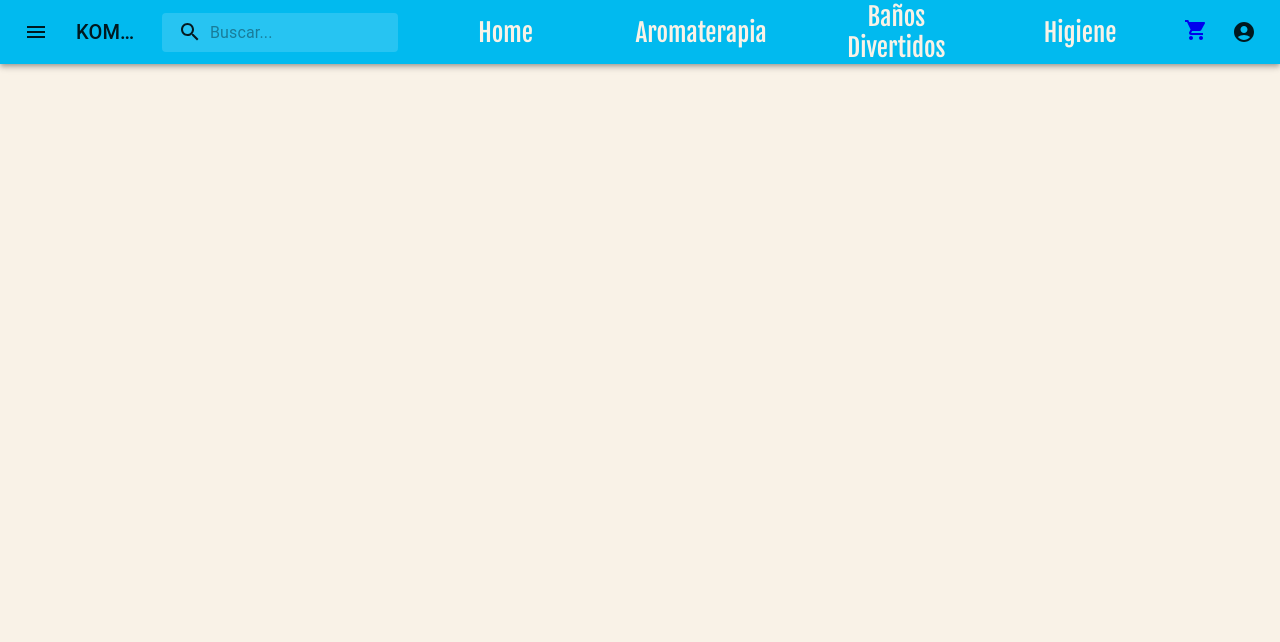
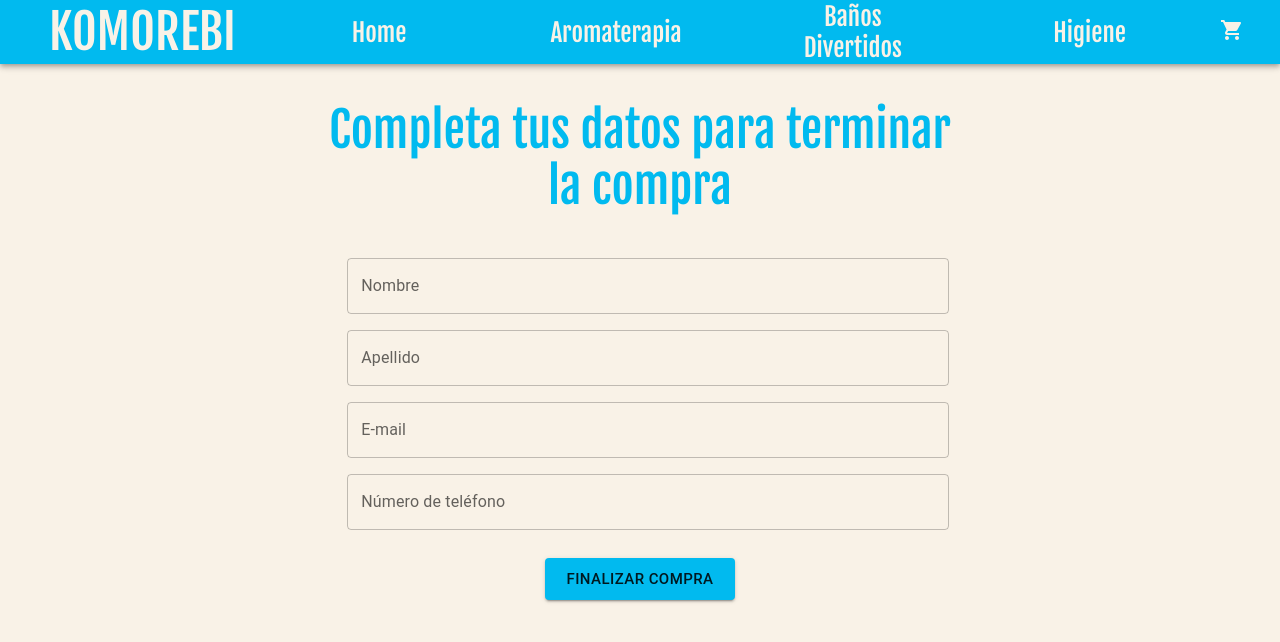
Before and after one commit to juaninoduerme/KomorebiReact, a React (Create React App) app: page /finishorder in a window 1280 px wide. Shown: the top 642 px of the page. Built offline with nearby package versions, Linux system fonts and the light colour scheme.

Commit message:
Proyecto terminado ♥

```diff
--- a/src/App.js
+++ b/src/App.js
@@ -9,6 +9,7 @@ import NavBar from './components/navbar/navbar';
 import ItemListContainer from './components/body/itemlistcontainer';
 import ItemDetailContainer from './components/body/itemdetailcontainer';
 import Cart from './components/body/cart';
+import FinishOrder from './components/body/finishorder';
 import { CartProvider } from './contexts/cartcontext';
 
 //THEME
@@ -37,6 +38,7 @@ function App() {
               <Route path="/category/:id" element={<ItemListContainer/>}/>
               <Route path="/item/:id" element={<ItemDetailContainer/>}/>
               <Route path="/cart" element={<Cart/>}/>
+              <Route path="/finishorder" element={<FinishOrder/>}/>
             </Routes>
           </CartProvider>
         </div>
--- /dev/null
+++ b/src/components/body/finishorder.jsx
@@ -0,0 +1,135 @@
+import { useState } from 'react';
+import Box from '@mui/material/Box';
+import TextField from '@mui/material/TextField';
+import Typography from '@mui/material/Typography';
+import Button from '@mui/material/Button';
+import { Link } from 'react-router-dom';
+
+//imports propiois
+import { useCart } from '../../contexts/cartcontext';
+import '../../index.css';
+import { collection, doc, getFirestore, addDoc, writeBatch } from "firebase/firestore";
+
+export default function FinishOrder() {
+
+    //context
+    const { cart, totalPriceCart, clearCart } = useCart();
+
+    //hooks
+    const [idOrder, setIdOrder] = useState(null);
+    const [nombre, setNombre] = useState(null);
+    const [apellido, setApellido] = useState(null);
+    const [email, setEmail] = useState(null);
+    const [telefono, setTelefono] = useState(null);
+
+    const finishOrder = () => {
+        const order = {
+            buyer: {
+              name: nombre,
+              lastname: apellido,
+              email: email,
+              phone: telefono
+            },
+            items: cart,
+            total: totalPriceCart()
+        };
+
+        const db = getFirestore();
+
+        const ordersCollection = collection(db, "orders");
+
+        addDoc(ordersCollection, order).then(({ id }) => {
+            setIdOrder(id);
+        });
+
+        updateStock();
+        clearCart();
+    };
+
+    const updateStock = () => {
+
+        const db = getFirestore();
+        const batch = writeBatch(db);
+
+        cart.forEach((item) => {
+          const itemRef = doc(db, "items", item.id);
+          batch.update(itemRef, { stock: item.stock - item.cantidad });
+        });
+
+        batch.commit();
+      };
+
+    return (
+        <div>
+            { idOrder == null ?
+
+                (<Box sx={{ margin: '3% auto', width: '50%', display: 'flex', justifyContent: 'center', flexDirection: 'column' }}>
+
+                    <Box sx={{ width: '100%'}}>
+                        <Typography className="titulos" variant="h3" gutterBottom component="div">
+                            Completa tus datos para terminar la compra
+                        </Typography>
+                    </Box>
+
+                    <Box
+                    component="form"
+                    sx={{
+                        margin: '3%',
+                        '& .MuiTextField-root': { m: 1, width: '100%' },
+                    }}
+                    noValidate
+                    autoComplete="off"
+                    >
+                        <TextField
+                        id="name"
+                        label="Nombre"
+                        value={nombre}
+                        color= "primary"
+                        onChange={(e) => setNombre(e.target.value)}
+                        />
+                        <TextField
+                        id="lastname"
+                        label="Apellido"
+                        value={apellido}
+                        color= "primary"
+                        onChange={(e) => setApellido(e.target.value)}
+                        />
+                        <TextField
+                        id="email"
+                        label="E-mail"
+                        value={email}
+                        color= "primary"
+                        onChange={(e) => setEmail(e.target.value)}
+                        />
+                        <TextField
+                        id="phone"
+                        label="Número de teléfono"
+                        value={telefono}
+                        color= "primary"
+                        onChange={(e) => setTelefono(e.target.value)}
+                        />
+                    </Box>
+                    <Box>
+                        <Button variant="contained" size="large" onClick={() => finishOrder()}>
+                            Finalizar Compra
+                        </Button>
+                    </Box>
+                </Box>)
+            :
+                (<Box sx={{ width: "50%", margin: "5% auto"}}>
+                    <Typography variant="h3" component="div">
+                        Tu orden ha sido cargada exitosamente.
+                    </Typography>
+                    <Typography variant="h3" component="div">
+                        El código de tu orden es: {idOrder}
+                    </Typography>
+                    <Typography variant="h3" component="div">
+                        <Link to="/" underline="none">
+                            Volvé a la tienda para conocer otros productos ♥
+                        </Link>
+                    </Typography>
+                </Box>)
+            }
+        </div>
+    );
+}
--- a/src/components/body/item.jsx
+++ b/src/components/body/item.jsx
@@ -12,6 +12,7 @@ import { Link } from 'react-router-dom';
 
 const Item = ({producto}) => {
 
+    //hooks
     const [initial, setInitial] = useState(1);
 
     return (
--- a/src/components/body/itemcount.jsx
+++ b/src/components/body/itemcount.jsx
@@ -13,11 +13,14 @@ import { useCart } from '../../contexts/cartcontext';
 
 const ItemCount = ({initial, producto}) => {
 
+    //context
+    const { cart, addItemCart } = useCart();
+
+    //hooks
     const [stockDinamico, setStockDinamico] = useState(producto.stock);
     const [countItems, setCountItems] = useState(initial);
 
-    const { cart, addItemCart } = useCart();
-
+    //funciones
     const AddItem = () => {
 
         const newCountItems = countItems + 1;
--- a/src/components/body/itemdetail.jsx
+++ b/src/components/body/itemdetail.jsx
@@ -12,6 +12,7 @@ import { Link } from 'react-router-dom';
 
 const ItemDetail = ({producto}) => {
 
+    //hooks
     const [initial, setInitial] = useState(1);
 
     return (
--- a/src/components/body/itemdetailcontainer.jsx
+++ b/src/components/body/itemdetailcontainer.jsx
@@ -8,7 +8,10 @@ import { doc, getDoc, getFirestore } from "firebase/firestore";
 
 export default function ItemDetailContainer() {
 
+  //variables
   const {id} = useParams();
+
+  //hooks
   const [item, setItem] = useState([]);
 
   useEffect(() => {
@@ -26,8 +29,6 @@ export default function ItemDetailContainer() {
     }
   }, [id]);
 
-  console.log(item);
-
   return (
     <Box sx={{ width: '100%', display: 'flex', justifyContent: 'center' }}>
       <ItemDetail
--- a/src/components/body/itemlistcontainer.jsx
+++ b/src/components/body/itemlistcontainer.jsx
@@ -8,7 +8,10 @@ import { collection, getDocs, getFirestore, query, where } from "firebase/firest
 
 export default function ItemListContainer() {
 
+  //variables
   const { id } = useParams();
+
+  //hooks
   const [products, setProducts] = useState(undefined);
   const [loading, setLoading] = useState(true);
 
@@ -18,7 +21,6 @@ export default function ItemListContainer() {
     const productosRef = collection(db, "items");
     let queryAux;
 
-    console.log("id", id);
     if(id === undefined || id === null)
     {
       queryAux = query(
--- a/src/components/navbar/cartwidget.jsx
+++ b/src/components/navbar/cartwidget.jsx
@@ -15,7 +15,7 @@ export default function CartWidget() {
     <Box sx={{ width: '100%' }}>
       <Badge badgeContent={countItemsCart()} color="secondary">
         <Link to={`/cart`}>
-          <ShoppingCartIcon/>
+          <ShoppingCartIcon sx={{ color: "#f9f2e7" }}/>
         </Link>
       </Badge>
     </Box>
--- a/src/components/navbar/navbar.jsx
+++ b/src/components/navbar/navbar.jsx
@@ -8,54 +8,13 @@ import Typography from '@mui/material/Typography';
 import InputBase from '@mui/material/InputBase';
 import MenuItem from '@mui/material/MenuItem';
 import Menu from '@mui/material/Menu';
-import MenuIcon from '@mui/icons-material/Menu';
-import SearchIcon from '@mui/icons-material/Search';
 import AccountCircle from '@mui/icons-material/AccountCircle';
 import MoreIcon from '@mui/icons-material/MoreVert';
 
 //Import Componente
 import MenuKomorebi from './menu';
 import CartWidget from './cartwidget';
-
-const Search = styled('div')(({ theme }) => ({
-  position: 'relative',
-  borderRadius: theme.shape.borderRadius,
-  backgroundColor: alpha(theme.palette.common.white, 0.15),
-  '&:hover': {
-    backgroundColor: alpha(theme.palette.common.white, 0.25),
-  },
-  marginRight: theme.spacing(2),
-  marginLeft: 0,
-  width: '100%',
-  [theme.breakpoints.up('sm')]: {
-    marginLeft: theme.spacing(3),
-    width: 'auto',
-  },
-}));
-
-const SearchIconWrapper = styled('div')(({ theme }) => ({
-  padding: theme.spacing(0, 2),
-  height: '100%',
-  position: 'absolute',
-  pointerEvents: 'none',
-  display: 'flex',
-  alignItems: 'center',
-  justifyContent: 'center',
-}));
-
-const StyledInputBase = styled(InputBase)(({ theme }) => ({
-  color: 'inherit',
-  '& .MuiInputBase-input': {
-    padding: theme.spacing(1, 1, 1, 0),
-    // vertical padding + font size from searchIcon
-    paddingLeft: `calc(1em + ${theme.spacing(4)})`,
-    transition: theme.transitions.create('width'),
-    width: '100%',
-    [theme.breakpoints.up('md')]: {
-      width: '20ch',
-    },
-  },
-}));
+import '../../index.css';
 
 export default function NavBar() {
 
@@ -145,32 +104,16 @@ export default function NavBar() {
     <Box sx={{ flexGrow: 1 }}>
       <AppBar position="static">
         <Toolbar>
-          <IconButton
-            size="large"
-            edge="start"
-            color="inherit"
-            aria-label="open drawer"
-            sx={{ mr: 2 }}
-          >
-            <MenuIcon />
-          </IconButton>
+          <Box sx={{width: '25%'}}>
             <Typography
-            variant="h6"
+              variant="h3"
               noWrap
               component="div"
-            sx={{ display: { xs: 'none', sm: 'block' } }}
+              className="titulo"
             >
               KOMOREBI
             </Typography>
-          <Search>
-            <SearchIconWrapper>
-              <SearchIcon />
-            </SearchIconWrapper>
-            <StyledInputBase
-              placeholder="Buscar..."
-              inputProps={{ 'aria-label': 'search' }}
-            />
-          </Search>
+          </Box>
           <Box sx={{width: '100%'}}>
             <MenuKomorebi/>
           </Box>
@@ -182,29 +125,6 @@ export default function NavBar() {
             >
               <CartWidget/>
             </IconButton>
-            <IconButton
-              size="large"
-              edge="end"
-              aria-label="account of current user"
-              aria-controls={menuId}
-              aria-haspopup="true"
-              onClick={handleProfileMenuOpen}
-              color="inherit"
-            >
-              <AccountCircle />
-            </IconButton>
-          </Box>
-          <Box sx={{ display: { xs: 'flex', md: 'none' } }}>
-            <IconButton
-              size="large"
-              aria-label="show more"
-              aria-controls={mobileMenuId}
-              aria-haspopup="true"
-              onClick={handleMobileMenuOpen}
-              color="inherit"
-            >
-              <MoreIcon />
-            </IconButton>
           </Box>
         </Toolbar>
       </AppBar>
--- a/src/contexts/cartcontext.jsx
+++ b/src/contexts/cartcontext.jsx
@@ -41,8 +41,6 @@ export const CartProvider = ({ children }) => {
 
         setCart(newCarts);
     }
-
-    console.log("cart", cart);
   };
 
   const removeItemCart = (idItem) => {
--- a/src/index.css
+++ b/src/index.css
@@ -10,8 +10,7 @@ body {
 }
 
 code {
-  font-family: source-code-pro, Menlo, Monaco, Consolas, 'Courier New',
-    monospace;
+  font-family: 'Fjalla One', sans-serif !important;
 }
 
 .links {
@@ -22,3 +21,18 @@ code {
   color: #f9f2e7;
   margin: auto 5%;
 }
+
+.titulos {
+  font-family: 'Fjalla One', sans-serif !important;
+  font-size: 25px;
+  width: 100%;
+  text-decoration: none;
+  color: #01baef;
+  margin: auto 3%;
+}
+
+.titulo {
+  font-family: 'Fjalla One', sans-serif !important;
+  color: #f9f2e7;
+  margin: auto 3%;
+}
```
Also changed, not shown: src/components/body/cart.jsx (+3 -5 lines), src/components/navbar/MiniLogo.png (deleted). Lines whose indentation alone changed are shown as unchanged.
